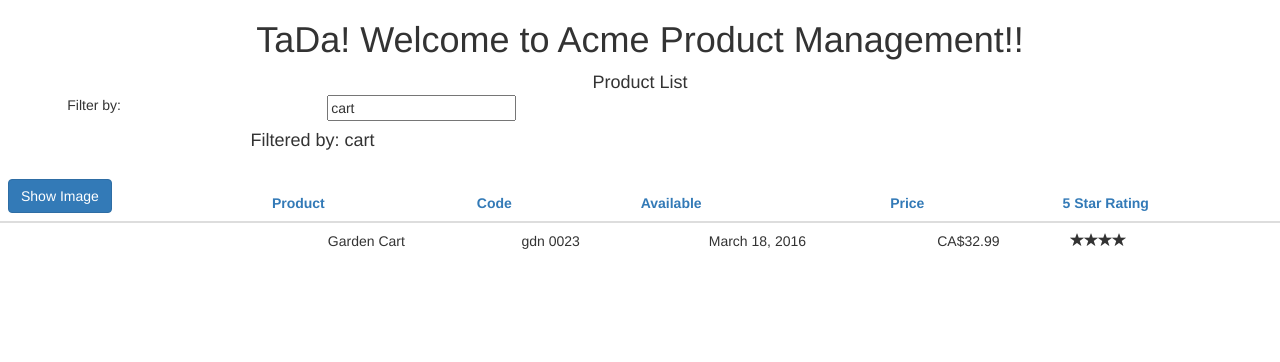
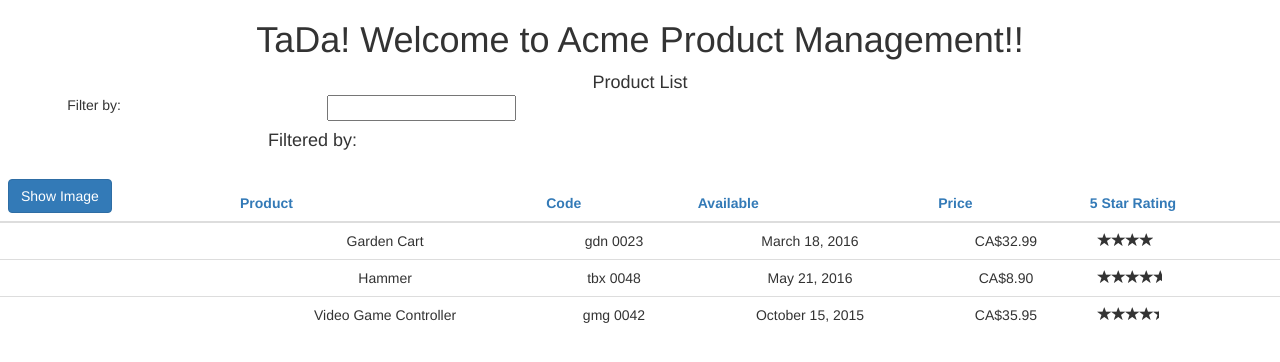
Before and after one commit to nthacker12/FirstAngularApp, an Angular app: page / in a window 1280 px wide. Shown: the top 362 px of the page. Built offline with nearby package versions, Linux system fonts and the light colour scheme.

Commit message:
Created a service to handle products, and injected it into product-list to retrieve hard-coded products

```diff
--- a/src/app/app.module.ts
+++ b/src/app/app.module.ts
@@ -18,7 +18,6 @@ import { StarComponent } from './shared/star.component';
     BrowserModule,
     FormsModule
   ],
-  providers: [],
   bootstrap: [AppComponent]
 })
 export class AppModule { }
--- a/src/app/products/product-list.component.ts
+++ b/src/app/products/product-list.component.ts
@@ -1,5 +1,6 @@
 import { Component, OnInit } from '@angular/core';
 import { IProduct } from './product';
+import { ProductService } from './product.service';
 
 @Component({
   selector: 'pm-products',
@@ -22,32 +23,10 @@ export class ProductListComponent implements OnInit {
   }
 
   filteredProducts: IProduct[];
-  products: IProduct[] = [
-      {
-        "productId": 2,
-        "productName": "Garden Cart",
-        "productCode": "GDN-0023",
-        "releaseDate": "March 18, 2016",
-        "description": "15 gallon capacity rolling garden cart",
-        "price": 32.99,
-        "starRating": 4.2,
-        "imageUrl": "http://openclipart.org/image/300px/svg_to_png/58471/garden_cart.png"
-    },
-    {
-        "productId": 5,
-        "productName": "Hammer",
-        "productCode": "TBX-0048",
-        "releaseDate": "May 21, 2016",
-        "description": "Curved claw steel hammer",
-        "price": 8.9,
-        "starRating": 4.8,
-        "imageUrl": "http://openclipart.org/image/300px/svg_to_png/73/rejon_Hammer.png"
-    }
-  ];
+  products: IProduct[] = [];
 
-  constructor() {
-    this.filteredProducts = this.products;
-    this.listFilter = 'cart';
+  constructor(private productService: ProductService) {
+
   }
 
   onRatingClicked(message: string): void {
@@ -64,6 +43,7 @@ export class ProductListComponent implements OnInit {
   }
 
   ngOnInit(): void {
-    console.log('In OnInit');
+    this.products = this.productService.getProducts();
+    this.filteredProducts = this.products;
   }
 }
--- /dev/null
+++ b/src/app/products/product.service.ts
@@ -0,0 +1,43 @@
+import { IProduct } from './product';
+import { Injectable } from '@angular/core';
+
+@Injectable({
+  providedIn: 'root'
+})
+export class ProductService {
+
+  getProducts(): IProduct[] {
+    return [
+        {
+          "productId": 2,
+          "productName": "Garden Cart",
+          "productCode": "GDN-0023",
+          "releaseDate": "March 18, 2016",
+          "description": "15 gallon capacity rolling garden cart",
+          "price": 32.99,
+          "starRating": 4.2,
+          "imageUrl": "http://openclipart.org/image/300px/svg_to_png/58471/garden_cart.png"
+      },
+      {
+          "productId": 5,
+          "productName": "Hammer",
+          "productCode": "TBX-0048",
+          "releaseDate": "May 21, 2016",
+          "description": "Curved claw steel hammer",
+          "price": 8.9,
+          "starRating": 4.8,
+          "imageUrl": "http://openclipart.org/image/300px/svg_to_png/73/rejon_Hammer.png"
+      },
+      {
+        "productId": 10,
+        "productName": "Video Game Controller",
+        "productCode": "GMG-0042",
+        "releaseDate": "October 15, 2015",
+        "description": "Standard two-button video game controller",
+        "price": 35.95,
+        "starRating": 4.6,
+        "imageUrl": "http://openclipart.org/image/300px/svg_to_png/120337/xbox-controller_01.png"
+      }
+    ];
+  }
+}
```
